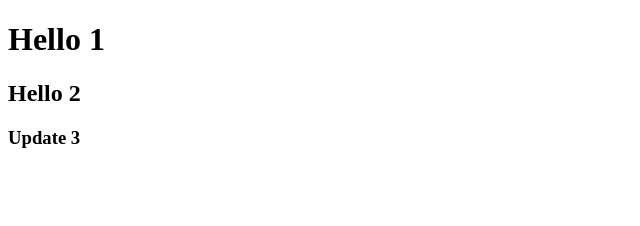
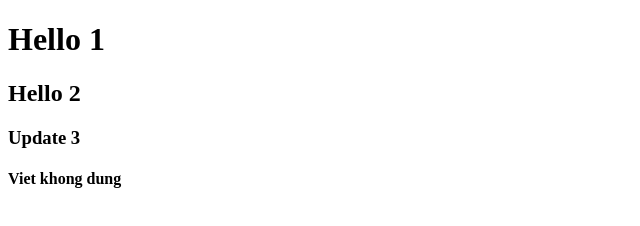
Before and after one commit to Odette-811/testGit, a plain HTML site: page index.html in a window 1280 px wide. Shown: the whole page, without its empty margins (0-640 px from the left). Drawn offline with Linux system fonts and the light colour scheme.

Commit message:
update v4

```diff
--- a/index.html
+++ b/index.html
@@ -9,5 +9,6 @@
     <h1>Hello 1</h1>
     <h2>Hello 2</h2>
     <h3>Update 3</h3>
+    <h4>Viet khong dung</h4>
 </body>
 </html>
```
